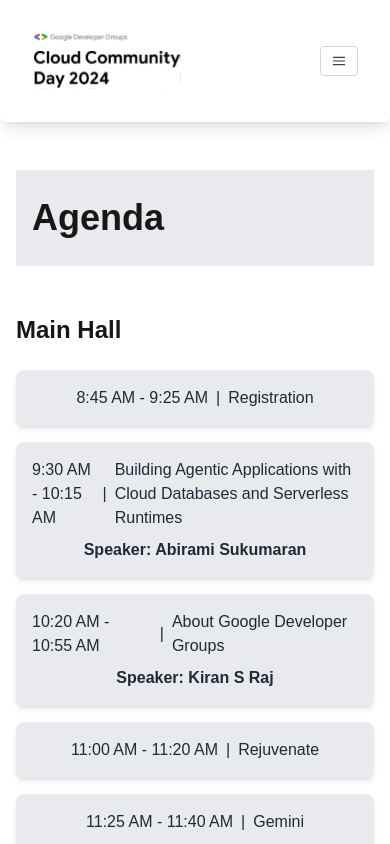
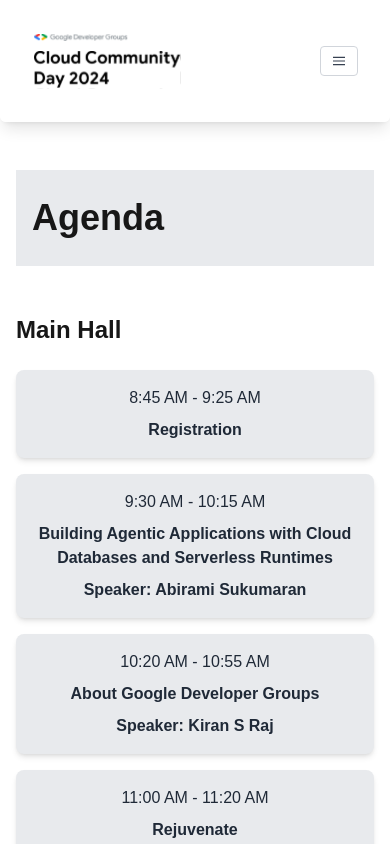
Before and after one commit to abdulhakkeempa/ccd-24, a Next.js app: page /agenda in a window 390 px wide. Shown: the top 844 px of the page. Built offline with nearby package versions, Linux system fonts and the light colour scheme.

Commit message:
improved responsiveness for agenda page

```diff
--- a/src/app/components/Accordion.tsx
+++ b/src/app/components/Accordion.tsx
@@ -7,10 +7,10 @@ interface AgendaItemProps {
 export default function AgendaItem({ title, time, speaker }: AgendaItemProps) {
   return (
     <div className="w-full p-4 google-grey rounded-lg shadow-md mb-4">
-      <div className="flex items-center justify-center gap-2 md:gap-4">
+      <div className="flex flex-col md:flex-row items-center justify-center gap-2 md:gap-4">
         <span className="text-base font-medium text-gray-800">{time}</span>
-        <h1 className="text-base font-medium text-gray-800">|</h1>
-        <h1 className="text-base font-medium text-gray-800">{title}</h1>
+        <h1 className="hidden md:block text-base font-medium text-gray-800">|</h1>
+        <h1 className="text-base font-bold md:font-medium text-gray-800 text-center">{title}</h1>
       </div>
       {speaker && (
         <div className="flex items-center justify-center">
```
